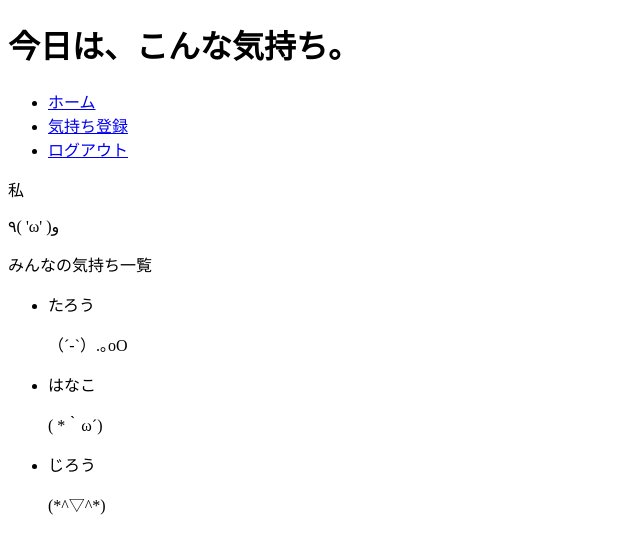
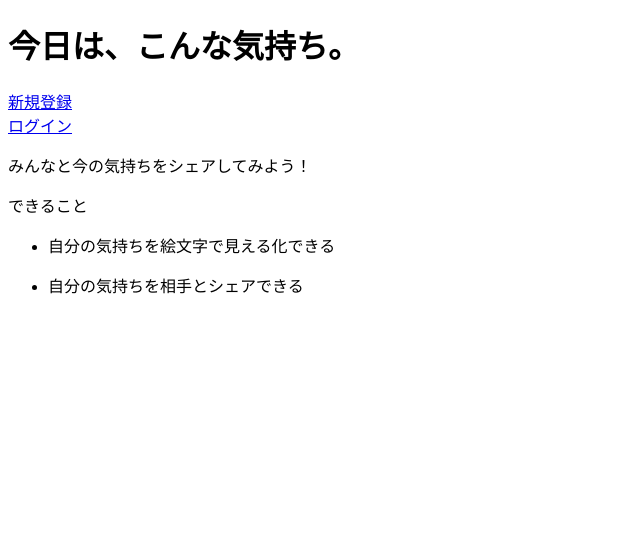
Before and after one commit to homi39/telekoko_prj, a Python web app: template django_work/templates/telekoko/index.html in a window 1280 px wide. Shown: the top 554 px of the page, without its empty margins (0-640 px from the left). Run offline with Jinja, Linux system fonts and the light colour scheme; the template is opened without the code that fills it, so the values that code supplies are empty.

Commit message:
index.html修正
トップページに適した内容にする

```diff
--- a/django_work/templates/telekoko/index.html
+++ b/django_work/templates/telekoko/index.html
@@ -8,30 +8,20 @@
     <header>
       <h1>今日は、こんな気持ち。</h1>
       <nav>
-        <ul>
-          <li><a href="#">ホーム</a></li>
-          <li><a href="#">気持ち登録</a></li>
-          <li><a href="#">ログアウト</a></li>
-        </ul>
+        <div><a href="#">新規登録</a></div>
+          <div><a href="#">ログイン</a></div>
       </nav>
     </header>
     <section>
       <div>
-      <p>私</p>
-      <p>٩( 'ω' )و</p>
-      <p>みんなの気持ち一覧</p>
+      <p>みんなと今の気持ちをシェアしてみよう！</p>
+      <p>できること</p>
       <ul>
         <li>
-          <p>たろう</p>
-          <p>（´-`）.｡oO</p>
+          <p>自分の気持ちを絵文字で見える化できる</p>
         </li>
         <li>
-          <p>はなこ</p>
-          <p>( *｀ω´)</p>
-        </li>
-        <li>
-          <p>じろう</p>
-          <p>(*^▽^*)</p>
+          <p>自分の気持ちを相手とシェアできる</p>
         </li>
       </ul>
       </div>
```
